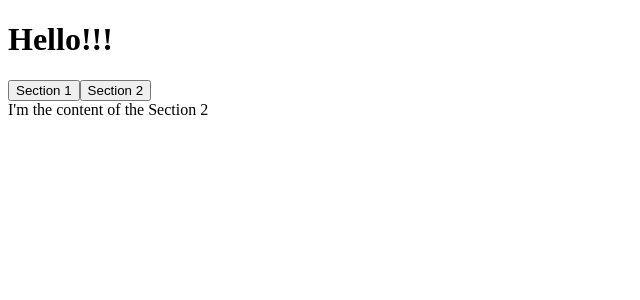
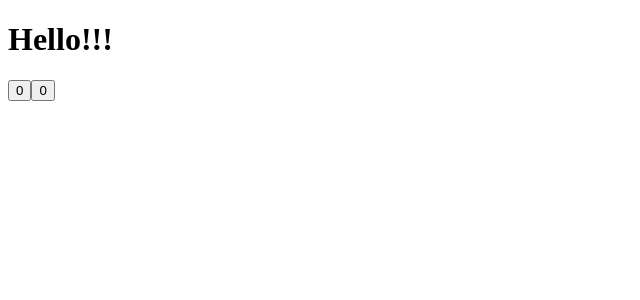
Before and after one commit to qnrjs42/react_hooks_nomadcoders, a React (Create React App) app: page / in a window 1280 px wide. Shown: the top 300 px of the page, without its empty margins (0-640 px from the left). Built offline with nearby package versions, Linux system fonts and the light colour scheme; the HTML template or start-up script is replaced by a standard one.

Commit message:
2-0. Introduction to useEffect

```diff
--- a/src/App.js
+++ b/src/App.js
@@ -1,38 +1,20 @@
-import React, { useState } from "react";
-
-const content = [
-  {
-    tab: "Section 1",
-    content: "I'm the content of the Section 1",
-  },
-  {
-    tab: "Section 2",
-    content: "I'm the content of the Section 2",
-  },
-];
-
-const useTabs = (initialTab, allTabs) => {
-  const [currentIndex, setCurrentIndex] = useState(initialTab);
-
-  if(!allTabs || !Array.isArray(allTabs)) {
-    return;
-  }
-  return {
-    currentItem: allTabs[currentIndex],
-    changeItem: setCurrentIndex
-  }
-}
+import React, { useEffect, useState } from "react";
 
 const App = () => {
-  const { currentItem, changeItem } = useTabs(1, content);
+  const sayHello = () => console.log('hello');
+
+  const [number, setNumber] = useState(0);
+  const [aNumber, setAnumber] = useState(0);
+
+  useEffect(() => {
+    sayHello();
+  }, [number]);
 
   return (
     <div>
       <h1>Hello!!!</h1>
-      {content.map((section, index) => (
-        <button onClick={() => changeItem(index)}>{section.tab}</button>
-      ))}
-      <div>{currentItem.content}</div>
+      <button onClick={() => setNumber(number + 1)}>{number}</button>
+      <button onClick={() => setAnumber(aNumber + 1)}>{aNumber}</button>
     </div>
   );
 }
--- a/src/useInput.js
+++ b/src/useInput.js
@@ -1,4 +1,4 @@
-import React, { useState } from "react";
+import { useState } from "react";
 
 export const useInput = (initialValue, validator) => {
   const [value, setValue] = useState(initialValue);
```
Also changed, not shown: src/useTabs.js (added, +13 -0 lines), 1 other file (tests, documents, lock files or other folders).
